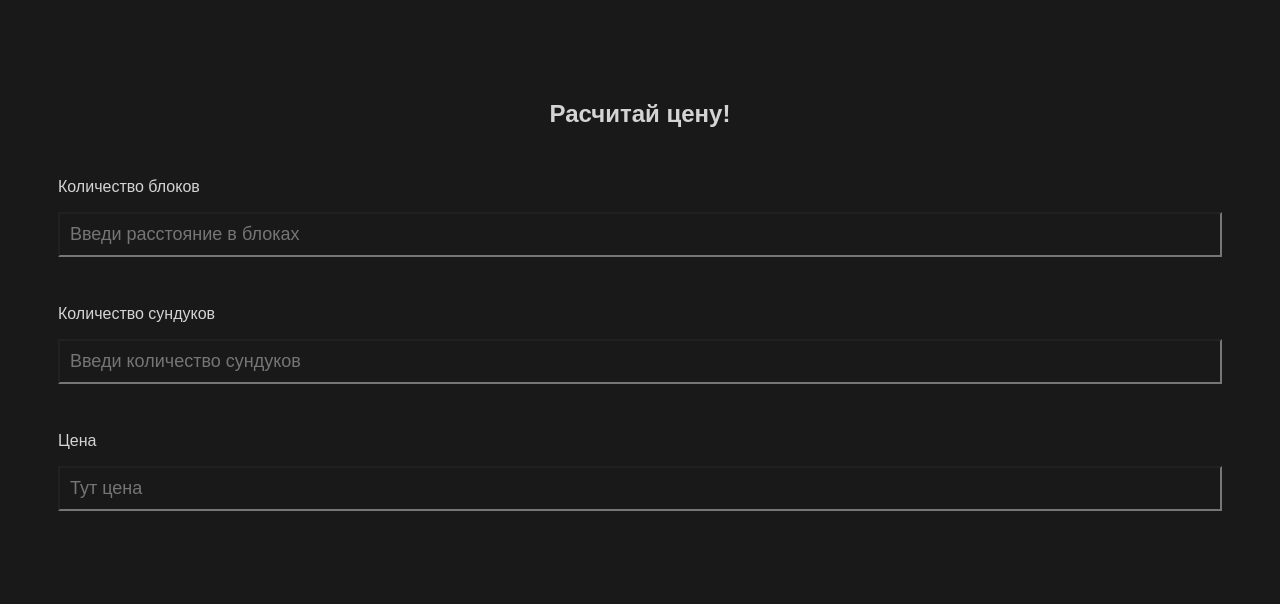
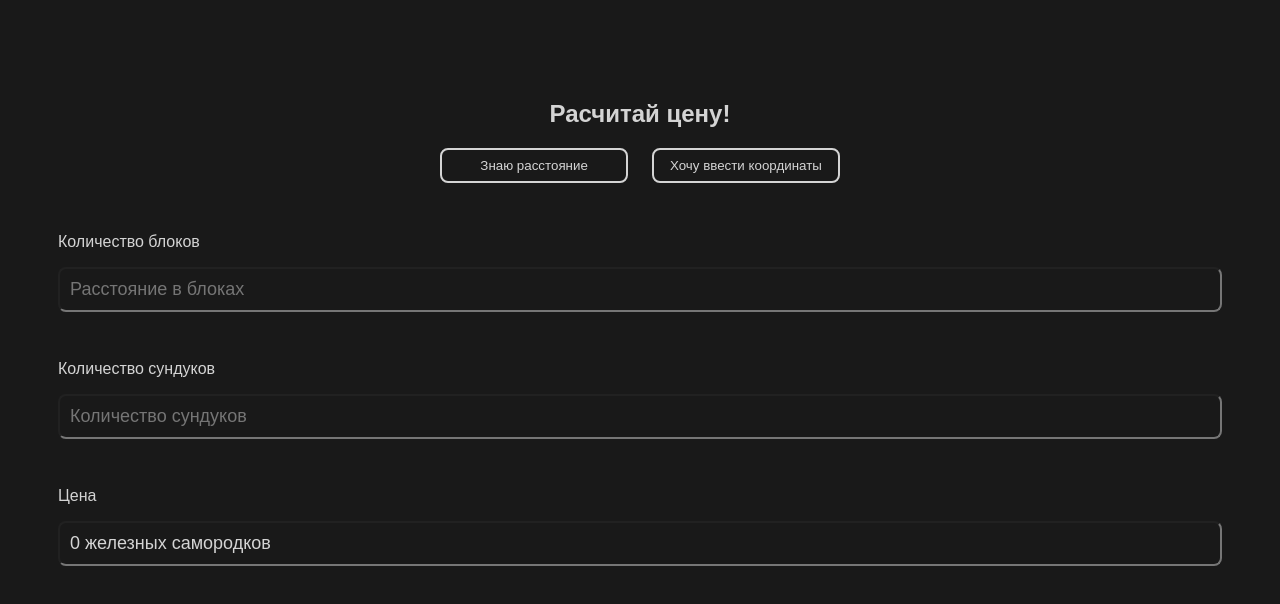
Before and after one commit to oleksandrshtonda/fsd_calculator, a plain HTML site: page index.html in a window 1280 px wide. Drawn offline with Linux system fonts and the light colour scheme.

Commit message:
Update index.html

```diff
--- a/index.html
+++ b/index.html
@@ -1,5 +1,5 @@
 <!DOCTYPE html>
-<html lang="en">
+<html lang="ru">
 
 <head>
   <meta charset="UTF-8">
@@ -38,6 +38,23 @@
       margin-top: 100px;
     }
 
+    .buttons {
+      width: fit-content;
+      margin: 0 auto;
+      display: grid;
+      gap: 24px;
+      grid-template-columns: 1fr 1fr;
+    }
+
+    button {
+      background-color: transparent;
+      border: 2px solid #d4d4d4;
+      color: #d4d4d4;
+      padding: 8px 16px;
+      border-radius: 8px;
+      cursor: pointer;
+    }
+
     .calculator {
       margin: 50px;
     }
@@ -48,6 +65,7 @@
       width: 100%;
       padding: 10px;
       font-size: 18px;
+      border-radius: 8px;
     }
 
     .calculator__input:focus {
@@ -60,22 +78,126 @@
 <body>
   <h2>Расчитай цену!</h2>
 
+  <div class="buttons">
+    <button onclick="changeMode('DISTANCE_KNOWN')">Знаю расстояние</button>
+    <button onclick="changeMode('CORDS_KNOWN')">Хочу ввести координаты</button>
+  </div>
+
   <div class="calculator" id="calculator">
-    <p>Количество блоков</p>
-    <input class="calculator__input" id="input-blocks" type="number" placeholder="Введи расстояние в блоках">
+    <div class="input-distance">
+      <p>Количество блоков</p>
+      <input
+        class="calculator__input"
+        id="input-blocks"
+        type="number"
+        placeholder="Расстояние в блоках"
+        onkeyup="refreshContent()"
+      >
+    </div>
+
+    <div class="inputs-cords">
+      <p>От какой точки (x y):</p>
+      <input
+        class="calculator__input"
+        id="input-from"
+        type="text"
+        placeholder="220 420"
+        onkeyup="refreshContent()"
+      >
+
+      <p>До какой точки (x y):</p>
+      <input
+        class="calculator__input"
+        id="input-to"
+        type="text"
+        placeholder="-120 2156"
+        onkeyup="refreshContent()"
+      >
+    </div>
 
     <p>Количество сундуков</p>
-    <input class="calculator__input" id="input-chests" type="number" placeholder="Введи количество сундуков">
+    <input
+      class="calculator__input"
+      id="input-chests"
+      type="number"
+      placeholder="Количество сундуков"
+      onkeyup="refreshContent()"
+    >
 
     <p>Цена</p>
-    <input class="calculator__input" id="input-price" type="number" readonly placeholder="Тут цена">
+    <input class="calculator__input" id="input-price" type="text" readonly placeholder="Тут цена">
   </div>
 </body>
 
 <script>
-  const input = document.getElementById("input-blocks");
+  const DISTANCE_KNOWN = 'DISTANCE_KNOWN';
+  const CORDS_KNOWN = 'CORDS_KNOWN';
 
-  input.style.color = 'red';
+  // default state
+  const state = {
+    mode: DISTANCE_KNOWN,
+  }
+
+  renderCalculator();
+
+  function changeMode(mode) {
+    state.mode = mode;
+
+    renderCalculator();
+  }
+
+  function renderCalculator() {
+    const inputWithDistance = document.querySelector('.input-distance');
+    const inputsWithCords = document.querySelector('.inputs-cords');
+
+    document.querySelector('#input-from').value = '';
+    document.querySelector('#input-to').value = '';
+    document.querySelector('#input-chests').value = '';
+    document.querySelector('#input-blocks').value = '';
+    document.querySelector('#input-price').value = '0 железных самородков'
+
+    if (state.mode === DISTANCE_KNOWN) {
+      inputWithDistance.style.display = 'block';
+      inputsWithCords.style.display = 'none';
+    } else {
+      inputWithDistance.style.display = 'none';
+      inputsWithCords.style.display = 'block';
+    }
+  }
+
+  function calculateDistance(a_point, b_point) {
+    const x_difference = b_point.x - a_point.x;
+    const y_difference = b_point.y - a_point.y;
+    const distanceBetweenPoints = Math.sqrt(x_difference ** 2 + y_difference ** 2);
+
+    return Math.ceil(distanceBetweenPoints);
+  }
+
+  function createPoint(pointData) {
+    return {
+      x: pointData[0] || null,
+      y: pointData[1] || null,
+    }
+  }
+
+  function refreshContent() {
+    const firstPoint = document.querySelector('#input-from').value.split(' ');
+    const secondPoint = document.querySelector('#input-to').value.split(' ');
+    const chestsValue = document.querySelector('#input-chests').value;
+    let distanceValue = 0;
+
+    if (state.mode === DISTANCE_KNOWN) {
+      const valueFromInput = document.querySelector('#input-blocks').value
+
+      distanceValue = valueFromInput > 50 ? valueFromInput : 50;
+    } else {
+      distanceValue = calculateDistance(createPoint(firstPoint), createPoint(secondPoint));
+    }
+
+    const price = Math.floor(((distanceValue / 50) * 4) * Math.ceil(chestsValue / 4));
+
+    document.querySelector('#input-price').value = isNaN(price) ? "Введите корректные данные" : price + " железных самородков";
+  }
 </script>
 
 </html>
```
